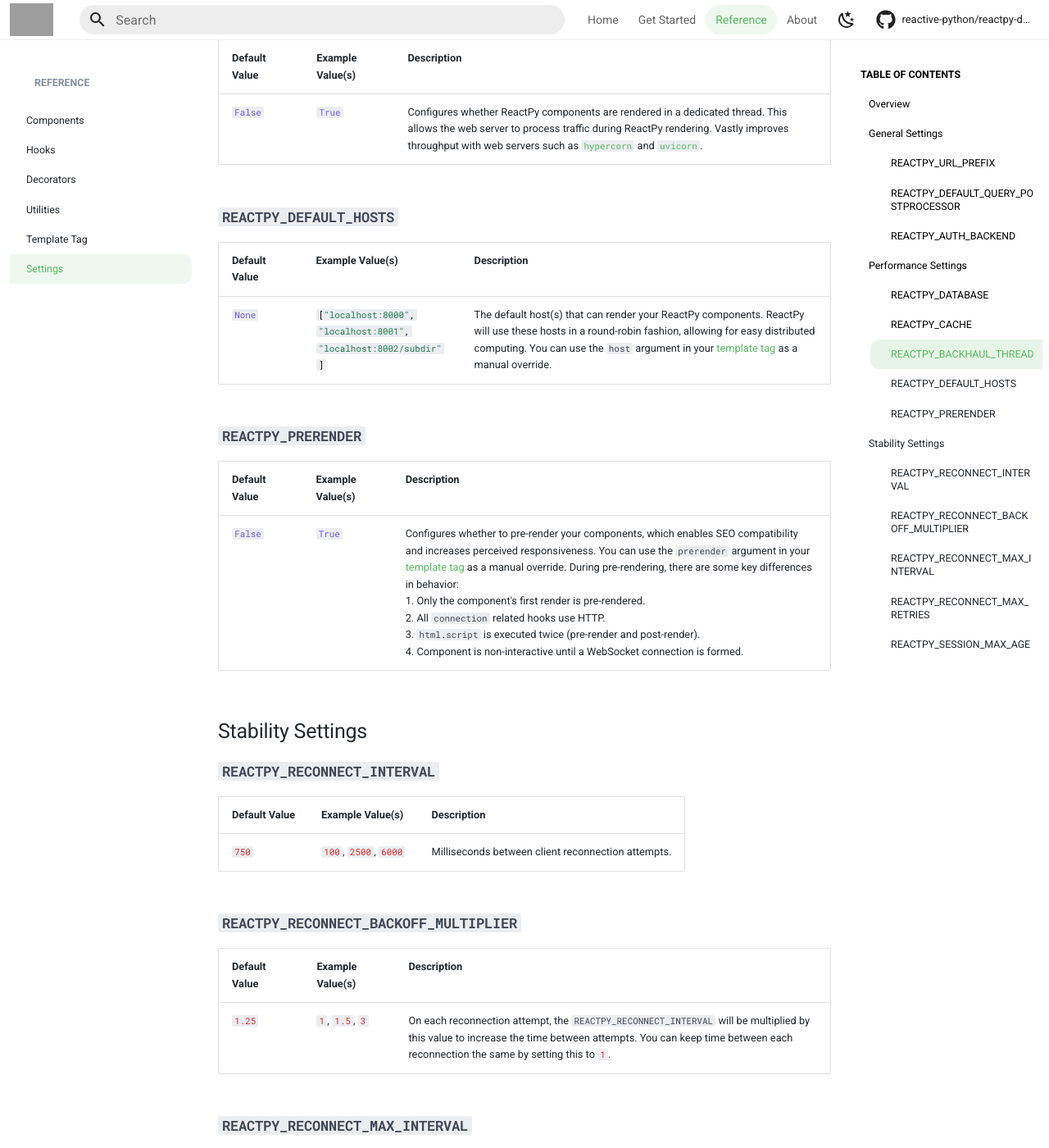
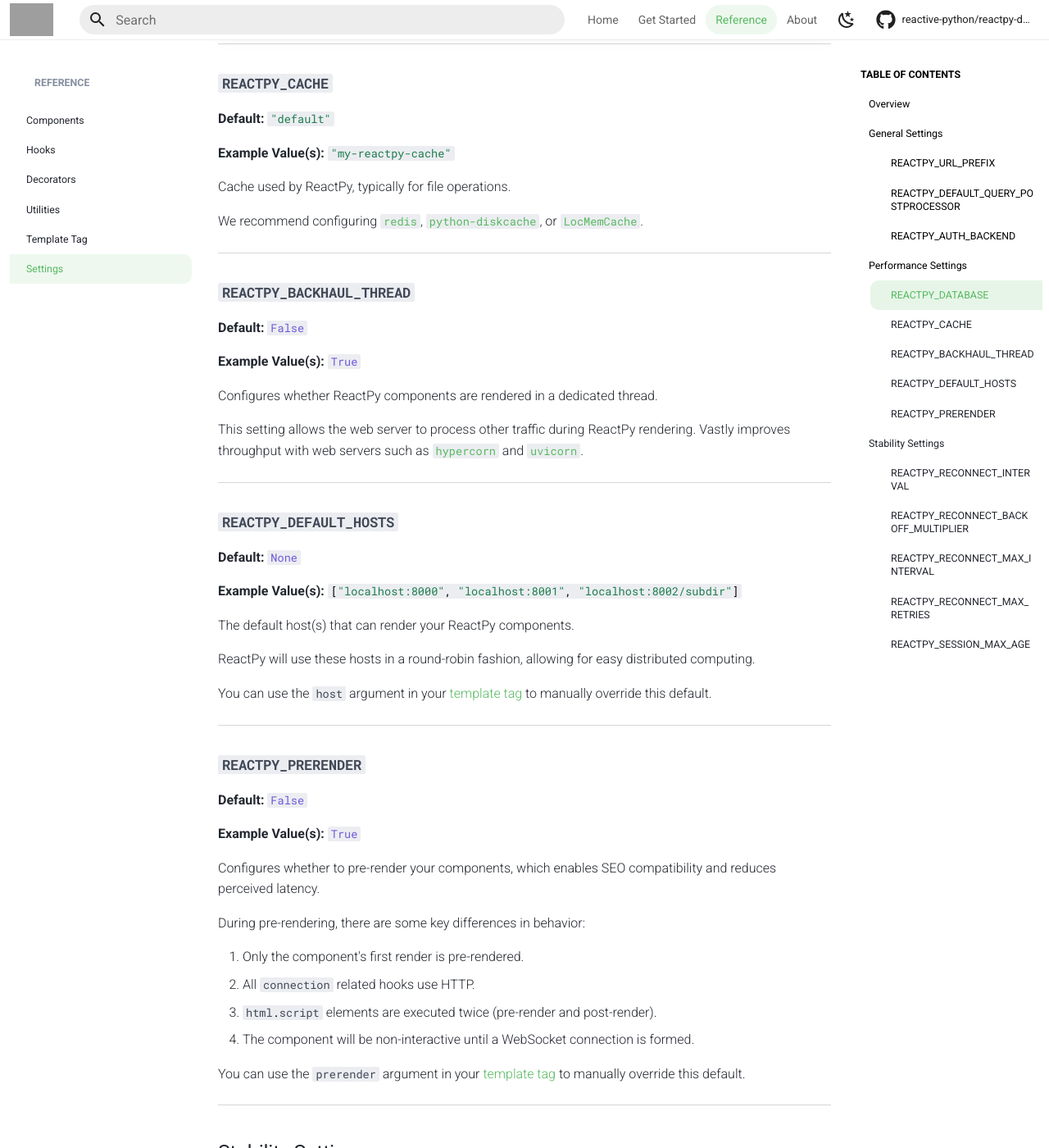
Before and after one commit to reactive-python/reactpy-django, an MkDocs documentation site: the page built from docs/src/reference/settings.md, in a window 1280 px wide and 1400 px high, scrolled down 1812 px. Shown: the whole window at 82% size. Built offline with MkDocs 1.6.1 and Material for MkDocs 9.7.7, drawn with Linux system fonts in a browser that asks for light colours; comment, search, counter and statistics services are not loaded; the version menu is left out; some of the changed text lies outside the part shown; grey boxes are pictures that could not be loaded.

Commit message:
second redesign

````diff
--- a/docs/src/reference/settings.md
+++ b/docs/src/reference/settings.md
@@ -16,84 +16,185 @@ These are ReactPy-Django's default settings values. You can modify these values
 
 ## General Settings
 
+---
+
 ### `#!python REACTPY_URL_PREFIX`
 
-| Default Value | Example Value(s) | Description |
-| --- | --- | --- |
-| `#!python "reactpy/"` | `#!python "rp/"`, `#!python "render/reactpy/"` | The prefix used for all ReactPy WebSocket and HTTP URLs. |
+**Default:** `#!python "reactpy/"`
+
+**Example Value(s):** `#!python "rp/"`, `#!python "render/reactpy/"`
+
+The prefix used for all ReactPy WebSocket and HTTP URLs.
+
+---
 
 ### `#!python REACTPY_DEFAULT_QUERY_POSTPROCESSOR`
 
-| Default Value | Example Value(s) | Description |
-| --- | --- | --- |
-| `#!python "reactpy_django.utils.django_query_postprocessor"` | `#!python "example_project.postprocessor"`, `#!python None` | Dotted path to the default `#!python reactpy_django.hooks.use_query` postprocessor function. Postprocessor functions can be async or sync, and the function must contain a `#!python data` parameter. Set `#!python REACTPY_DEFAULT_QUERY_POSTPROCESSOR` to `#!python None` to globally disable the default postprocessor. |
+**Default:** `#!python "reactpy_django.utils.django_query_postprocessor"`
+
+**Example Value(s):** `#!python "example_project.postprocessor"`, `#!python None`
+
+Dotted path to the default `#!python reactpy_django.hooks.use_query` postprocessor function.
+
+Postprocessor functions can be async or sync. Here is an example of a sync postprocessor function:
+
+```python linenums="0"
+def postprocessor(data):
+    del data["foo"]
+    return data
+```
+
+Set `#!python REACTPY_DEFAULT_QUERY_POSTPROCESSOR` to `#!python None` to disable the default postprocessor.
+
+---
 
 ### `#!python REACTPY_AUTH_BACKEND`
 
-| Default Value | Example Value(s) | Description |
-| --- | --- | --- |
-| `#!python "django.contrib.auth.backends.ModelBackend"` | `#!python "example_project.auth.MyModelBackend"` | Dotted path to the Django authentication backend to use for ReactPy components. This is only needed if:<br/> 1. You are using `#!python AuthMiddlewareStack` and...<br/> 2. You are using Django's `#!python AUTHENTICATION_BACKENDS` setting and...<br/> 3. Your Django user model does not define a `#!python backend` attribute. |
+**Default:** `#!python "django.contrib.auth.backends.ModelBackend"`
+
+**Example Value(s):** `#!python "example_project.auth.MyModelBackend"`
+
+Dotted path to the Django authentication backend to use for ReactPy components. This is only needed if:
+
+1. You are using `#!python AuthMiddlewareStack` and...
+2. You are using Django's `#!python AUTHENTICATION_BACKENDS` setting and...
+3. Your Django user model does not define a `#!python backend` attribute.
+
+---
 
 ## Performance Settings
 
+---
+
 ### `#!python REACTPY_DATABASE`
 
-| Default Value | Example Value(s) | Description |
-| --- | --- | --- |
-| `#!python "default"` | `#!python "my-reactpy-database"` | Multiprocessing-safe database used to store ReactPy session data. If configuring `#!python REACTPY_DATABASE`, it is mandatory to enable our database router like such:<br/>`#!python DATABASE_ROUTERS = ["reactpy_django.database.Router", ...]` |
+**Default:** `#!python "default"`
+
+**Example Value(s):** `#!python "my-reactpy-database"`
+
+Multiprocessing-safe database used by ReactPy, typically for session data.
+
+If configuring this value, it is mandatory to enable our database router like such:
+
+```python linenums="0"
+DATABASE_ROUTERS = ["reactpy_django.database.Router", ...]
+```
+
+---
 
 ### `#!python REACTPY_CACHE`
 
-| Default Value | Example Value(s) | Description |
-| --- | --- | --- |
-| `#!python "default"` | `#!python "my-reactpy-cache"` | Cache used for ReactPy JavaScript modules. We recommend installing [`redis`](https://redis.io/) or [`python-diskcache`](https://grantjenks.com/docs/diskcache/tutorial.html#djangocache). |
+**Default:** `#!python "default"`
+
+**Example Value(s):** `#!python "my-reactpy-cache"`
+
+Cache used by ReactPy, typically for file operations.
+
+We recommend configuring [`redis`](https://docs.djangoproject.com/en/dev/topics/cache/#redis), [`python-diskcache`](https://grantjenks.com/docs/diskcache/tutorial.html#djangocache), or [`LocMemCache`](https://docs.djangoproject.com/en/dev/topics/cache/#local-memory-caching).
+
+---
 
 ### `#!python REACTPY_BACKHAUL_THREAD`
 
-| Default Value | Example Value(s) | Description |
-| --- | --- | --- |
-| `#!python False` | `#!python True` | Configures whether ReactPy components are rendered in a dedicated thread. This allows the web server to process traffic during ReactPy rendering. Vastly improves throughput with web servers such as [`hypercorn`](https://pgjones.gitlab.io/hypercorn/) and [`uvicorn`](https://www.uvicorn.org/). |
+**Default:** `#!python False`
+
+**Example Value(s):** `#!python True`
+
+Configures whether ReactPy components are rendered in a dedicated thread.
+
+This setting allows the web server to process other traffic during ReactPy rendering. Vastly improves throughput with web servers such as [`hypercorn`](https://pgjones.gitlab.io/hypercorn/) and [`uvicorn`](https://www.uvicorn.org/).
+
+---
 
 ### `#!python REACTPY_DEFAULT_HOSTS`
 
-| Default Value | Example Value(s) | Description |
-| --- | --- | --- |
-| `#!python None` | `#!python ["localhost:8000", "localhost:8001", "localhost:8002/subdir"]` | The default host(s) that can render your ReactPy components. ReactPy will use these hosts in a round-robin fashion, allowing for easy distributed computing. You can use the `#!python host` argument in your [template tag](../reference/template-tag.md#component) as a manual override. |
+**Default:** `#!python None`
+
+**Example Value(s):** `#!python ["localhost:8000", "localhost:8001", "localhost:8002/subdir"]`
+
+The default host(s) that can render your ReactPy components.
+
+ReactPy will use these hosts in a round-robin fashion, allowing for easy distributed computing.
+
+You can use the `#!python host` argument in your [template tag](../reference/template-tag.md#component) to manually override this default.
+
+---
 
 ### `#!python REACTPY_PRERENDER`
 
-| Default Value | Example Value(s) | Description |
-| --- | --- | --- |
-| `#!python False` | `#!python True` | Configures whether to pre-render your components, which enables SEO compatibility and increases perceived responsiveness. You can use the `#!python prerender` argument in your [template tag](../reference/template-tag.md#component) as a manual override. During pre-rendering, there are some key differences in behavior:<br/> 1. Only the component's first render is pre-rendered.<br/> 2. All `#!python connection` related hooks use HTTP.<br/> 3. `#!python html.script` is executed twice (pre-render and post-render).<br/> 4. Component is non-interactive until a WebSocket connection is formed. |
+**Default:** `#!python False`
+
+**Example Value(s):** `#!python True`
+
+Configures whether to pre-render your components, which enables SEO compatibility and reduces perceived latency.
+
+During pre-rendering, there are some key differences in behavior:
+
+1. Only the component's first render is pre-rendered.
+2. All `#!python connection` related hooks use HTTP.
+3. `#!python html.script` elements are executed twice (pre-render and post-render).
+4. The component will be non-interactive until a WebSocket connection is formed.
+
+You can use the `#!python prerender` argument in your [template tag](../reference/template-tag.md#component) to manually override this default.
+
+---
 
 ## Stability Settings
 
+---
+
 ### `#!python REACTPY_RECONNECT_INTERVAL`
 
-| Default Value | Example Value(s) | Description |
-| --- | --- | --- |
-| `#!python 750` | `#!python 100`, `#!python 2500`, `#!python 6000` | Milliseconds between client reconnection attempts. |
+**Default:** `#!python 750`
+
+**Example Value(s):** `#!python 100`, `#!python 2500`, `#!python 6000`
+
+Milliseconds between client reconnection attempts.
+
+---
 
 ### `#!python REACTPY_RECONNECT_BACKOFF_MULTIPLIER`
 
-| Default Value | Example Value(s) | Description |
-| --- | --- | --- |
-| `#!python 1.25` | `#!python 1`, `#!python 1.5`, `#!python 3` | On each reconnection attempt, the `#!python REACTPY_RECONNECT_INTERVAL` will be multiplied by this value to increase the time between attempts. You can keep time between each reconnection the same by setting this to `#!python 1`. |
+**Default:** `#!python 1.25`
+
+**Example Value(s):** `#!python 1`, `#!python 1.5`, `#!python 3`
+
+On each reconnection attempt, the `#!python REACTPY_RECONNECT_INTERVAL` will be multiplied by this value to increase the time between attempts.
+
+You can keep time between each reconnection the same by setting this to `#!python 1`.
+
+---
 
 ### `#!python REACTPY_RECONNECT_MAX_INTERVAL`
 
-| Default Value | Example Value(s) | Description |
-| --- | --- | --- |
-| `#!python 60000` | `#!python 10000`, `#!python 25000`, `#!python 900000` | Maximum milliseconds between client reconnection attempts. This allows setting an upper bound on how high `#!python REACTPY_RECONNECT_BACKOFF_MULTIPLIER` can increase the time between reconnection attempts. |
+**Default:** `#!python 60000`
+
+**Example Value(s):** `#!python 10000`, `#!python 25000`, `#!python 900000`
+
+Maximum milliseconds between client reconnection attempts.
+
+This allows setting an upper bound on how high `#!python REACTPY_RECONNECT_BACKOFF_MULTIPLIER` can increase the time between reconnection attempts.
+
+---
 
 ### `#!python REACTPY_RECONNECT_MAX_RETRIES`
 
-| Default Value | Example Value(s) | Description |
-| --- | --- | --- |
-| `#!python 150` | `#!python 0`, `#!python 5`, `#!python 300` | Maximum number of reconnection attempts before the client gives up. |
+**Default:** `#!python 150`
+
+**Example Value(s):** `#!python 0`, `#!python 5`, `#!python 300`
+
+Maximum number of reconnection attempts before the client gives up.
+
+---
 
 ### `#!python REACTPY_SESSION_MAX_AGE`
 
-| Default Value | Example Value(s) | Description |
-| --- | --- | --- |
-| `#!python 259200` | `#!python 0`, `#!python 60`, `#!python 96000` | Maximum seconds to store ReactPy component sessions. This includes data such as `#!python *args` and `#!python **kwargs` passed into your component template tag. Use `#!python 0` to not store any session data. |
+**Default:** `#!python 259200`
+
+**Example Value(s):** `#!python 0`, `#!python 60`, `#!python 96000`
+
+Maximum seconds to store ReactPy component sessions.
+
+ReactPy sessions include data such as `#!python *args` and `#!python **kwargs` passed into your `#!jinja {% component %}` template tag.
+
+Use `#!python 0` to not store any session data.
--- a/docs/src/reference/template-tag.md
+++ b/docs/src/reference/template-tag.md
@@ -27,7 +27,7 @@ This template tag can be used to insert any number of ReactPy components onto yo
     | `#!python class` | `#!python str | None` | The HTML class to apply to the top-level component div. | `#!python None` |
     | `#!python key` | `#!python Any` | Force the component's root node to use a [specific key value](https://reactpy.dev/docs/guides/creating-interfaces/rendering-data/index.html#organizing-items-with-keys). Using `#!python key` within a template tag is effectively useless. | `#!python None` |
     | `#!python host` | `#!python str | None` | The host to use for the ReactPy connections. If unset, the host will be automatically configured.<br/>Example values include: `localhost:8000`, `example.com`, `example.com/subdir` | `#!python None` |
-    | `#!python prerender` | `#!python str` | If `#!python "True"`, the component will pre-rendered, which enables SEO compatibility and increases perceived responsiveness. | `#!python "False"` |
+    | `#!python prerender` | `#!python str` | If `#!python "True"`, the component will pre-rendered, which enables SEO compatibility and reduces perceived latency. | `#!python "False"` |
     | `#!python **kwargs` | `#!python Any` | The keyword arguments to provide to the component. | N/A |
 
     <font size="4">**Returns**</font>
````
Also changed, not shown: 1 other file.
